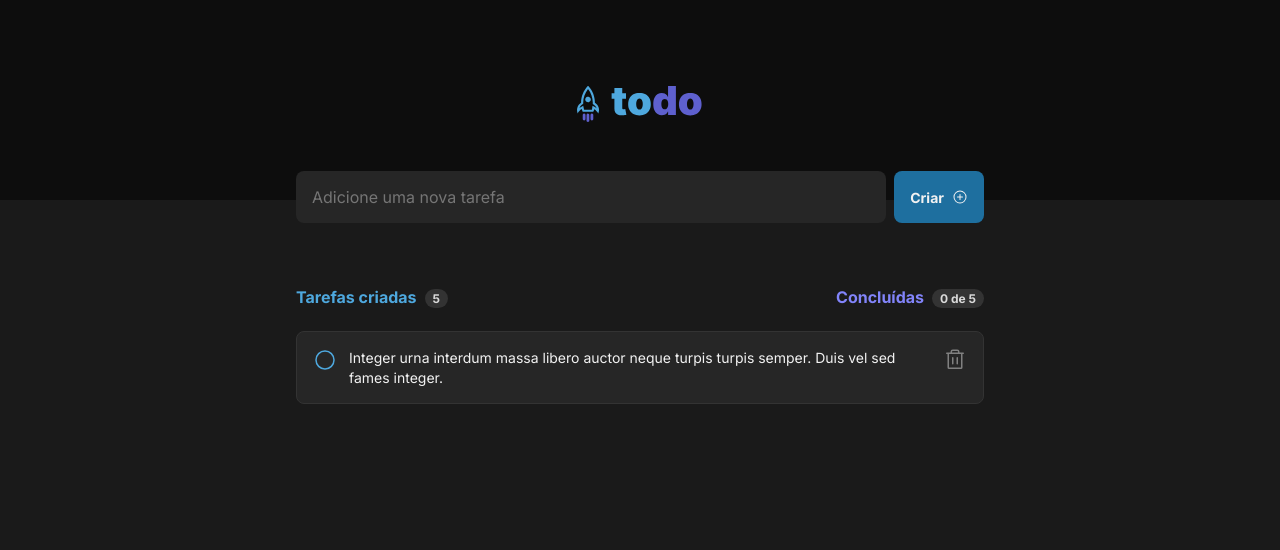
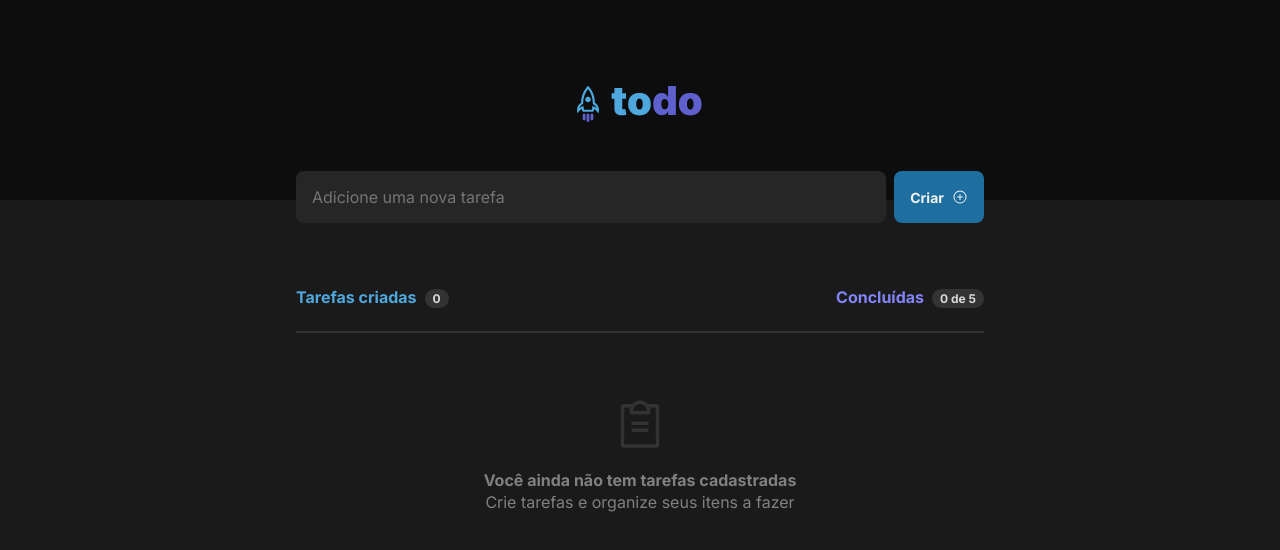
Before and after one commit to lucas-ssv/todo-list-react-ts, a React (Vite) app: page / in a window 1280 px wide. Shown: the top 550 px of the page. Built offline with nearby package versions, Linux system fonts and the light colour scheme.

Commit message:
feat: ensure app add new task on click

```diff
--- a/src/App.module.css
+++ b/src/App.module.css
@@ -73,3 +73,28 @@
 .tasksContainer {
   margin-top: 1.5rem;
 }
+
+.tasksContainer .tasksEmpty hr {
+  border: 1px solid var(--gray-400);
+}
+
+.tasksContainer .tasksEmpty .tasksEmptyInfo {
+  display: flex;
+  flex-direction: column;
+  align-items: center;
+  margin-top: 4rem;
+}
+
+.tasksContainer .tasksEmpty .tasksEmptyInfo svg {
+  color: var(--gray-400);
+}
+
+.tasksContainer .tasksEmpty .tasksEmptyInfo strong {
+  color: var(--gray-300);
+  margin-top: 1rem;
+  line-height: 140%;
+}
+
+.tasksContainer .tasksEmpty .tasksEmptyInfo p {
+  color: var(--gray-300);
+}
--- a/src/App.tsx
+++ b/src/App.tsx
@@ -1,16 +1,38 @@
-import { PlusCircle } from '@phosphor-icons/react'
+import { ChangeEvent, FormEvent, useMemo, useState } from 'react'
+import { ClipboardText, PlusCircle } from '@phosphor-icons/react'
 
 import { Header } from './components/Header'
+import { Task } from './components/Task'
 import styles from './App.module.css'
-import { Task } from './components/Task'
 
 function App () {
+  const [tasks, setTasks] = useState<string[]>([])
+  const [newTask, setNewTask] = useState('')
+  const sizeTasks = useMemo(() => tasks.length, [tasks])
+
+  function handleAddNewTask (event: FormEvent) {
+    event.preventDefault()
+    if (newTask.trim().length > 0) {
+      setTasks(oldTasks => [...oldTasks, newTask])
+      setNewTask('')
+    }
+  }
+
+  function onTaskChange (event: ChangeEvent<HTMLInputElement>) {
+    setNewTask(event.target.value)
+  }
+
   return (
     <div>
       <Header />
       <main className={styles.content}>
-        <form className={styles.form}>
-          <input type='text' placeholder='Adicione uma nova tarefa' />
+        <form onSubmit={handleAddNewTask} className={styles.form}>
+          <input
+            type='text'
+            placeholder='Adicione uma nova tarefa'
+            onChange={onTaskChange}
+            value={newTask}
+          />
           <button type='submit'>
             Criar
             <PlusCircle />
@@ -20,7 +42,7 @@ function App () {
           <header className={styles.tasksListHeader}>
             <div className={styles.tasksInfo}>
               <strong className={styles.taskCreated}>Tarefas criadas</strong>
-              <span>5</span>
+              <span>{sizeTasks}</span>
             </div>
             <div className={styles.tasksInfo}>
               <strong className={styles.taskCompleted}>Concluídas</strong>
@@ -28,7 +50,19 @@ function App () {
             </div>
           </header>
           <section className={styles.tasksContainer}>
-            <Task />
+            {tasks.length === 0 && (
+              <div className={styles.tasksEmpty}>
+                <hr />
+                <div className={styles.tasksEmptyInfo}>
+                  <ClipboardText size={56} />
+                  <strong>Você ainda não tem tarefas cadastradas</strong>
+                  <p>Crie tarefas e organize seus itens a fazer</p>
+                </div>
+              </div>
+            )}
+            {tasks.map(task => (
+              <Task key={task} content={task} />
+            ))}
           </section>
         </div>
       </main>
--- a/src/components/Task.module.css
+++ b/src/components/Task.module.css
@@ -14,6 +14,7 @@
 }
 
 .task p {
+  flex: 1;
   color: var(--gray-100);
   font-size: var(--font-sm);
   line-height: 140%;
--- a/src/components/Task.tsx
+++ b/src/components/Task.tsx
@@ -3,7 +3,11 @@ import { Trash } from '@phosphor-icons/react'
 import { Checkbox } from './Checkbox'
 import styles from './Task.module.css'
 
-export function Task () {
+type Props = {
+  content: string
+}
+
+export function Task ({ content }: Props) {
   const [isCheckedTask, setIsCheckedTask] = useState<boolean>()
 
   function handleCheckTask () {
@@ -13,10 +17,7 @@ export function Task () {
   return (
     <div className={styles.task}>
       <Checkbox onClick={handleCheckTask} isChecked={isCheckedTask} />
-      <p>
-        Integer urna interdum massa libero auctor neque turpis turpis semper.
-        Duis vel sed fames integer.
-      </p>
+      <p>{content}</p>
       <button className={styles.deleteTask}>
         <Trash size={24} />
       </button>
```
